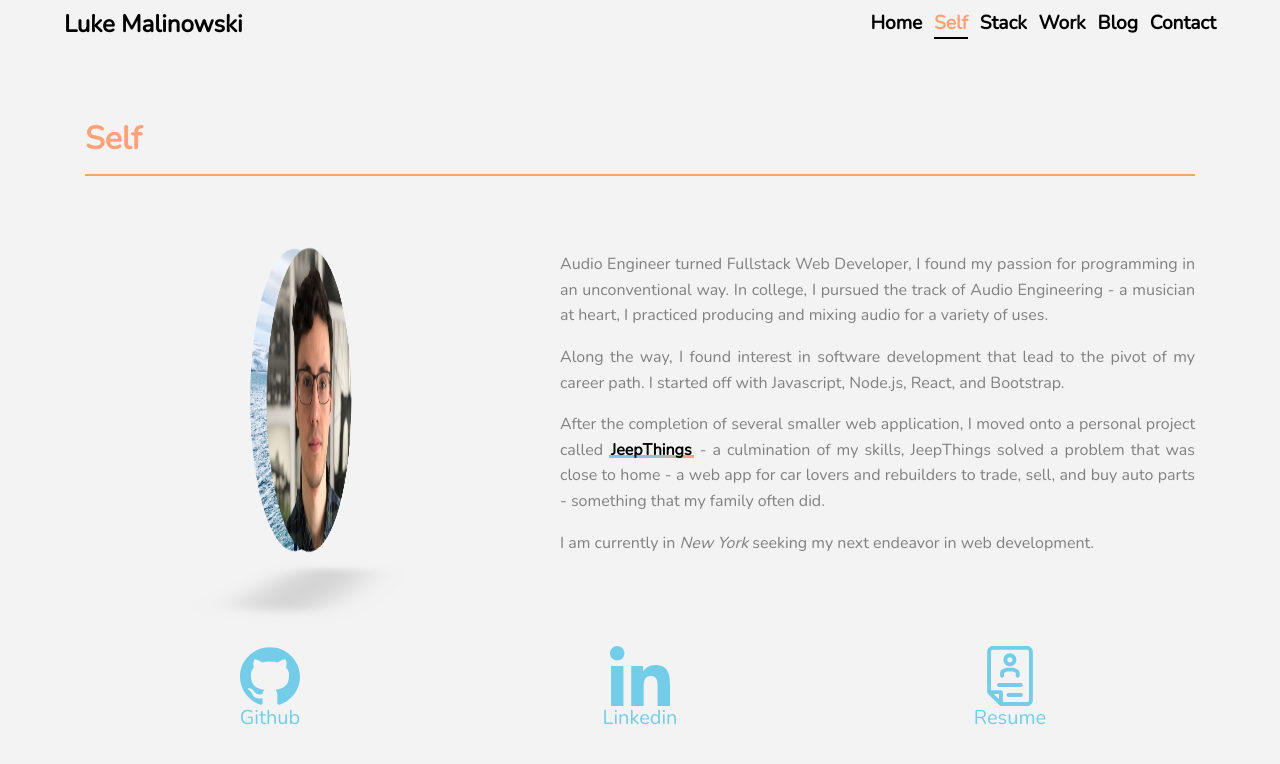
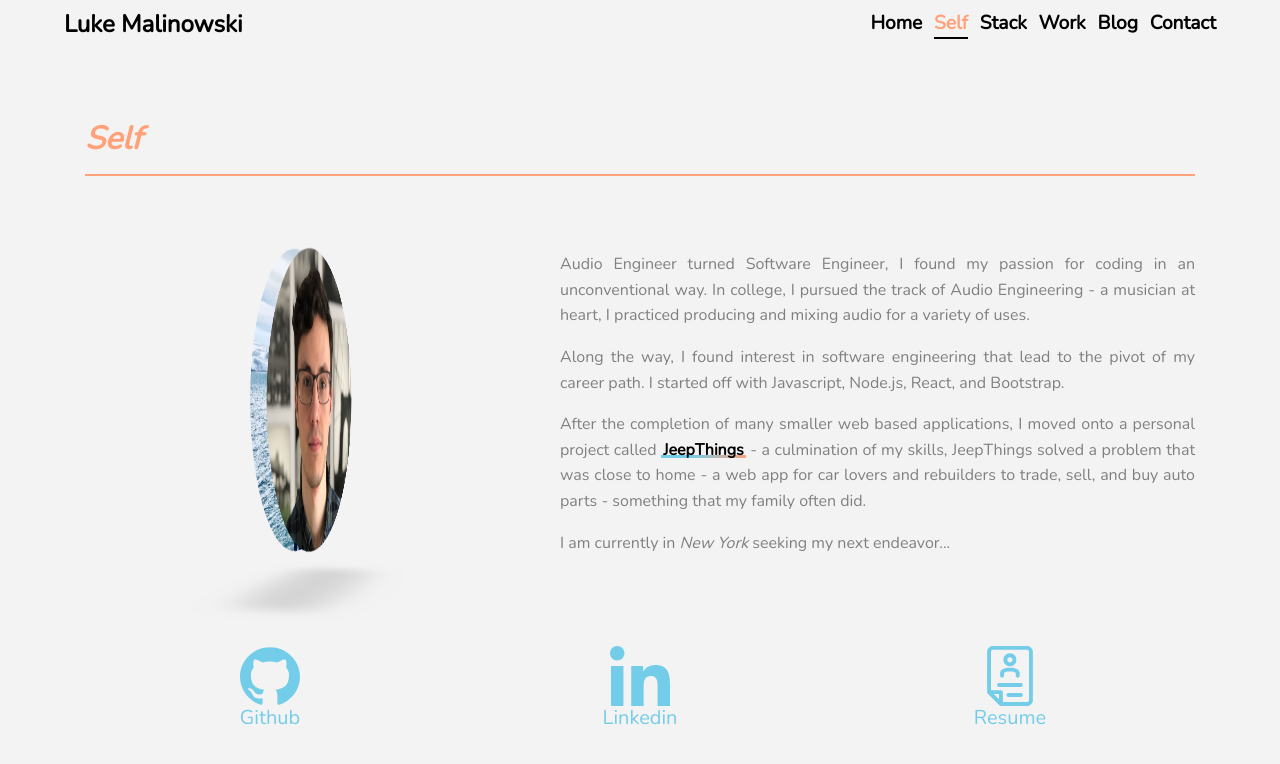
Before and after one commit to malinowski-luke/portfolio, a React (Create React App) app: page /#/self in a window 1280 px wide. Shown: the top 764 px of the page. Built offline with nearby package versions, Linux system fonts and the light colour scheme.

Commit message:
minor text changes self

```diff
--- a/src/components/Title/Title.js
+++ b/src/components/Title/Title.js
@@ -4,7 +4,7 @@ import './Title.scss'
 export default function Title({ children }) {
   return (
     <div className='Title mb-4'>
-      <h2 className='text-left'>{children}</h2>
+      <h2>{children}</h2>
       <hr />
     </div>
   )
--- a/src/components/Title/Title.scss
+++ b/src/components/Title/Title.scss
@@ -4,6 +4,7 @@
     font-weight: 700;
     color: $orange;
     text-transform: Capitalize;
+    font-style: italic;
   }
 
   hr {
--- a/src/views/Self/Self.js
+++ b/src/views/Self/Self.js
@@ -20,18 +20,18 @@ export default function About() {
         </Col>
         <Col lg={7}>
           <Text>
-            Audio Engineer turned Fullstack Web Developer, I found my passion
-            for programming in an unconventional way. In college, I pursued the
+            Audio Engineer turned Software Engineer, I found my passion
+            for coding in an unconventional way. In college, I pursued the
             track of Audio Engineering - a musician at heart, I practiced
             producing and mixing audio for a variety of uses.
           </Text>
           <Text>
-            Along the way, I found interest in software development that lead to the
+            Along the way, I found interest in software engineering that lead to the
             pivot of my career path. I started off with Javascript, Node.js, React, and
             Bootstrap.
           </Text>
           <Text>
-            After the completion of several smaller web application, I moved onto
+            After the completion of many smaller web based applications, I moved onto
             a personal project called{' '}
             <Link url='http://www.jeepthingsapp.com/#/'>JeepThings</Link> - a
             culmination of my skills, JeepThings solved a problem that was close
@@ -40,7 +40,7 @@ export default function About() {
           </Text>
           <Text>
             I am currently in <span className='big font-italic'>New York</span>{' '}
-            seeking my next endeavor in web development.
+            seeking my next endeavor...
           </Text>
         </Col>
       </Row>
```
